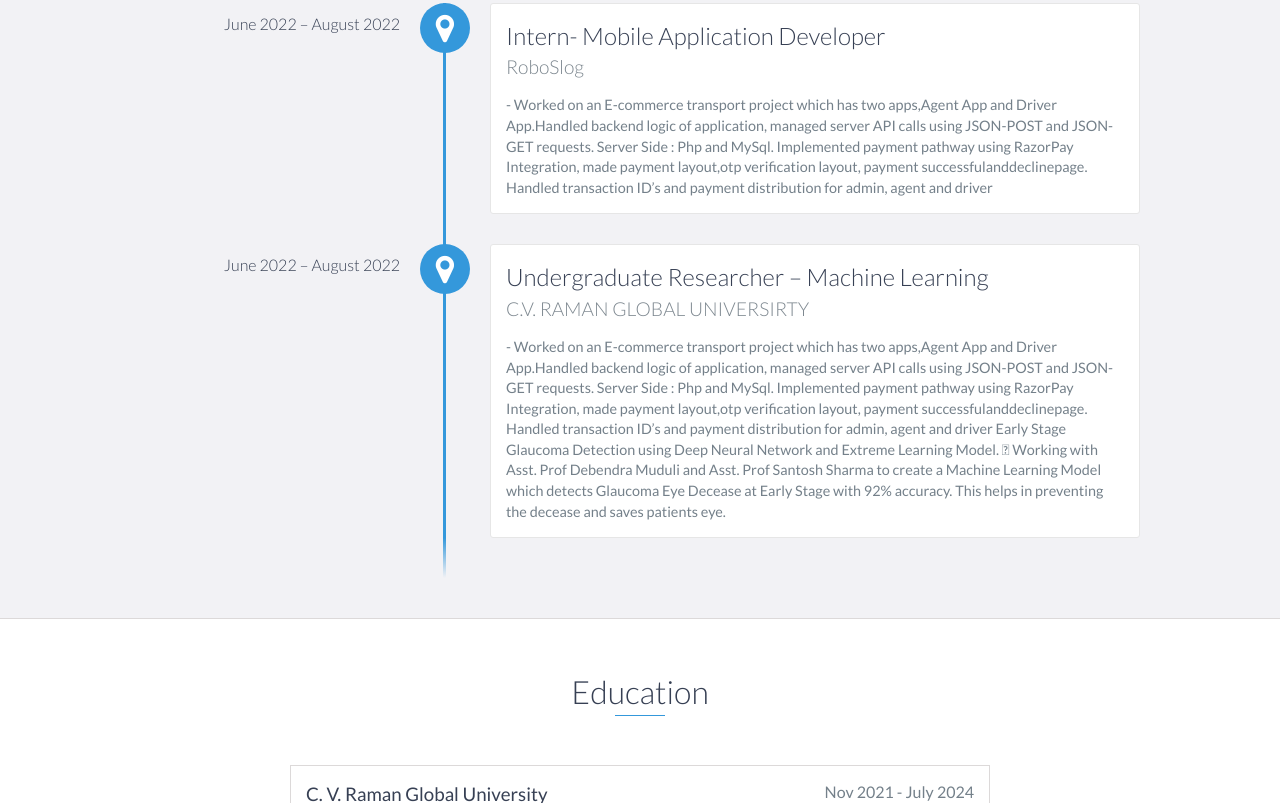
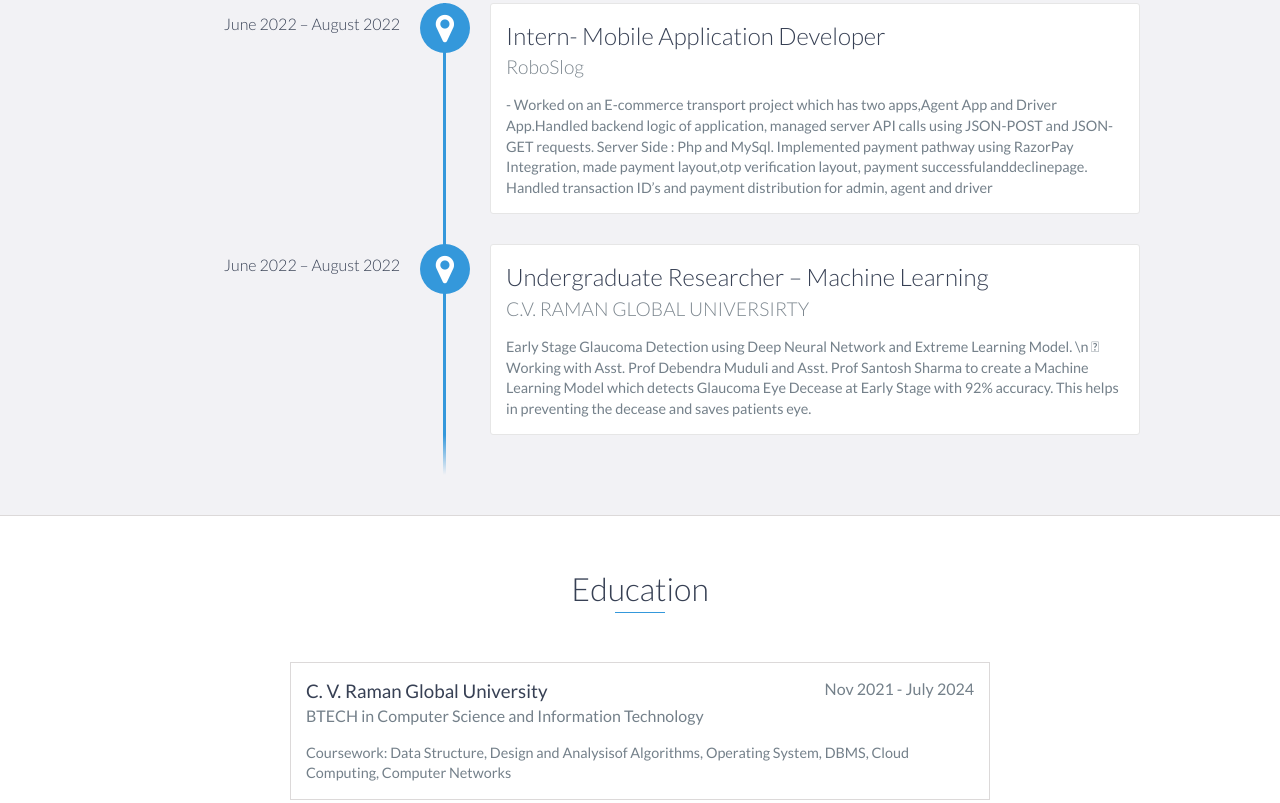
Before and after one commit to s0oraj/Portfolio, a website: page index.html in a window 1280 px wide. Shown: the part 953-1756 px from the top of the page. Drawn offline with nearby package versions, Linux system fonts and the light colour scheme.

Commit message:
Update index.html

```diff
--- a/index.html
+++ b/index.html
@@ -81,9 +81,7 @@
                 <h3>Undergraduate Researcher – Machine Learning </h3>
                 <h4>C.V. RAMAN GLOBAL UNIVERSIRTY</h4>
                 <p>
-              - Worked on an E-commerce transport project which has two apps,Agent App and Driver App.Handled backend logic of application, managed server API calls using JSON-POST and JSON-GET requests. Server Side : Php and MySql.
-			Implemented payment pathway using RazorPay Integration, made payment layout,otp verification layout, payment successfulanddeclinepage. Handled transaction ID’s and payment distribution for admin, agent and driver
-		Early Stage Glaucoma Detection using Deep Neural Network and Extreme Learning Model.
+             Early Stage Glaucoma Detection using Deep Neural Network and Extreme Learning Model. \n
  Working with Asst. Prof Debendra Muduli and Asst. Prof Santosh Sharma to create a Machine Learning Model which detects
 Glaucoma Eye Decease at Early Stage with 92% accuracy. This helps in preventing the decease and saves patients eye.
 		 </p>
```
